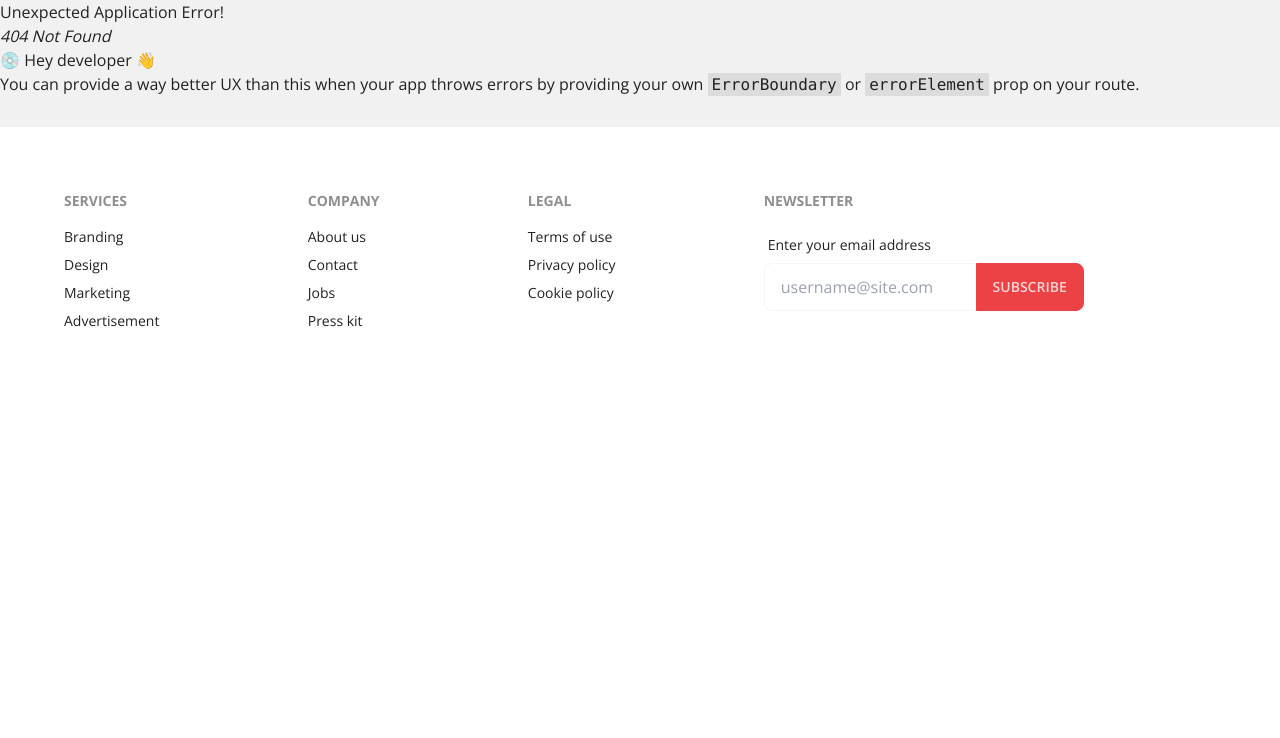
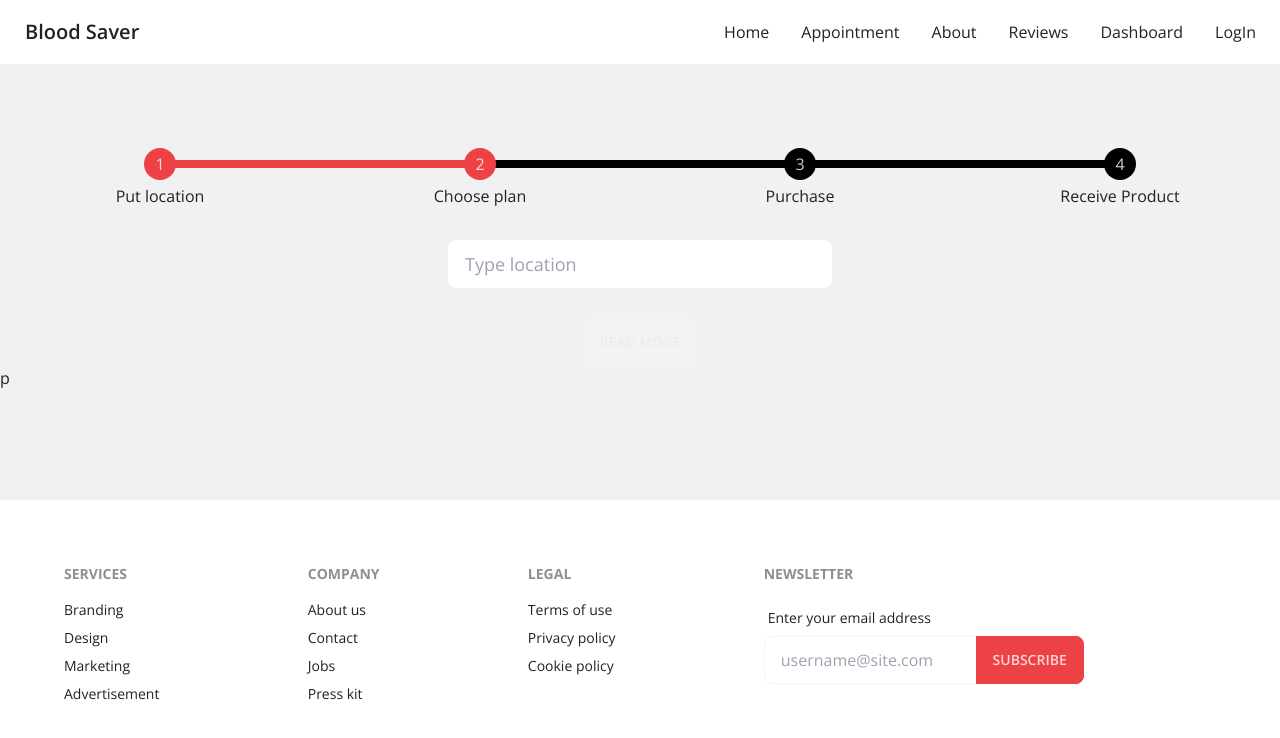
Before and after one commit to bitue/connect-to-blood-client, a React (Create React App) app: page /bloodSearch in a window 1280 px wide. Before the commit this address had no page. Shown: the top 738 px of the page. Built offline with nearby package versions, Linux system fonts and the light colour scheme.

Commit message:
Redesign News card

```diff
--- a/src/App.js
+++ b/src/App.js
@@ -12,6 +12,7 @@ import Footer from "./Components/Shared/Footer";
 import About from "./Pages/About";
 import CreateBlog from "./Components/Dashboard/CreateBlog";
 import { createBrowserRouter, RouterProvider } from 'react-router-dom';
+import BloodSearch from './Pages/BloodSearch';
 
 const App = () => {
     // const { user } = useToken();
@@ -71,6 +72,10 @@ const App = () => {
         {
             path: '/about',
             element: <About />
+        },
+        {
+            path: "/bloodSearch",
+            element: <BloodSearch />
         }
     ]);
 
--- a/src/Components/Dashboard/CreateBlog.js
+++ b/src/Components/Dashboard/CreateBlog.js
@@ -1,7 +1,7 @@
 import React, { useState } from "react";
 import { useForm } from "react-hook-form";
 // import { FontAwesomeIcon } from "@fortawesome/react-fontawesome";
-// import { faThumbsUp, faThumbsDown } from "@fortawesome/free-solid-svg-icons";
+//
 
 const CreateBlog = () => {
   const {
--- a/src/Components/Home/News.js
+++ b/src/Components/Home/News.js
@@ -1,6 +1,6 @@
 import axios from "axios";
 import React, { useEffect, useState } from "react";
-
+import NewsCard from "./NewsCard";
 const News = () => {
   const [news, setNews] = useState([])
 
@@ -10,7 +10,6 @@ const News = () => {
     })
   }, [])
 
-  console.log(news)
   return (
     <>
       <h1 className="text-center my-[20px] text-5xl font-bold">
@@ -18,27 +17,7 @@ const News = () => {
       </h1>
       <div className=" w-[85%] mx-auto place-items-center py-4 grid lg:grid-cols-3 md:grid-cols-1 grid-cols-1 gap-4 mt-[20px]">
         {
-          news?.map(news => <div className="card card-compact rounded-b-md rounded-t-none w-96 bg-base-100 shadow-none h-[auto]">
-            <figure>
-              <img src={news?.img} alt="blood pressure images" className="h-[100%] w-[100%]" />
-            </figure>
-            <div className="card-body">
-              <h3 className="card-title">
-                {news?.title}
-              </h3>
-              <p>
-                {news?.content}
-              </p>
-              <div className="card-actions justify-between mt-[20px] items-center">
-                <p>
-                  {news?.createdAt.split("T")[0]}
-                </p>
-                <button class="btn text-[#fff] gap-2 bg-primary border-primary hover:bg-[#222]">
-                  Read More
-                </button>
-              </div>
-            </div>
-          </div>)
+          news?.map(news => <NewsCard news={news} />)
         }
       </div>
     </>
--- /dev/null
+++ b/src/Components/Home/NewsCard.js
@@ -0,0 +1,43 @@
+import { FontAwesomeIcon } from '@fortawesome/react-fontawesome';
+import React from 'react';
+import { faThumbsUp, faThumbsDown } from "@fortawesome/free-solid-svg-icons";
+
+const NewsCard = ({ news }) => {
+     const blogLike = () => {
+
+     }
+     return (
+          <div className="card card-compact rounded-b-md rounded-t-none w-96 bg-base-100 shadow-none h-[auto]">
+               <figure>
+                    <img src={news?.img} alt="blood pressure images" className="h-[100%] w-[100%]" />
+               </figure>
+               <div className="card-body">
+                    <h3 className="card-title">
+                         {news?.title}
+                    </h3>
+                    <p>
+                         {news?.content}
+                    </p>
+                    <div className="card-actions justify-between mt-[20px] items-center w-[95%] mx-auto">
+                         <p>
+                              <button>
+                                   <FontAwesomeIcon icon={faThumbsUp} className="text-[20px]  mr-[10px]" />
+                                   Like
+                              </button>
+                         </p>
+                         <p className="text-right">
+                              {news?.createdAt.split("T")[0]}
+                         </p>
+                    </div>
+                    <div className="w-[95%] flex justify-center items-center mx-auto text-center">
+                         <p>{news.comments[0]?.comment}</p>
+                    </div>
+                    <button class="btn text-[#fff] gap-2 bg-primary border-primary hover:bg-[#222]">
+                         Read More
+                    </button>
+               </div>
+          </div>
+     );
+};
+
+export default NewsCard;
--- /dev/null
+++ b/src/Pages/BloodSearch.js
@@ -0,0 +1,30 @@
+import React, { useState } from 'react';
+import Navbar from '../Components/Shared/Navbar';
+
+const BloodSearch = () => {
+     const [location, setLocation] = useState('');
+     return (
+          <div className="flex-1 flex flex-col">
+               <Navbar />
+               <ul className="steps mx-auto w-full mt-20">
+                    <li className="step step-primary">Put location</li>
+                    <li className="step step-primary">Choose plan</li>
+                    <li className="step">Purchase</li>
+                    <li className="step">Receive Product</li>
+               </ul>
+               <div className="flex-1 flex items-center justify-center h-96">
+                    <div className="pt-8 sm:max-w-md md:max-w-lg lg:max-w-xl flex items-center justify-center">
+                         <form action="" className="flex justify-center items-center flex-col">
+                              <input type="text" placeholder="Type location" className="input w-full sm:w-64 md:w-80 lg:w-96 text-lg" onChange={event => setLocation(event.target.value)} value={location} />
+                              <button class="btn text-[#fff] gap-2 bg-primary border-primary hover:bg-[#222] disabled:bg-[#f3f3f3] mt-[30px]" disabled={!location}>
+                                   Read More
+                              </button>
+                         </form>
+                    </div>
+               </div>p
+               <div className="h-20"></div>
+          </div>
+     );
+};
+
+export default BloodSearch;
```
